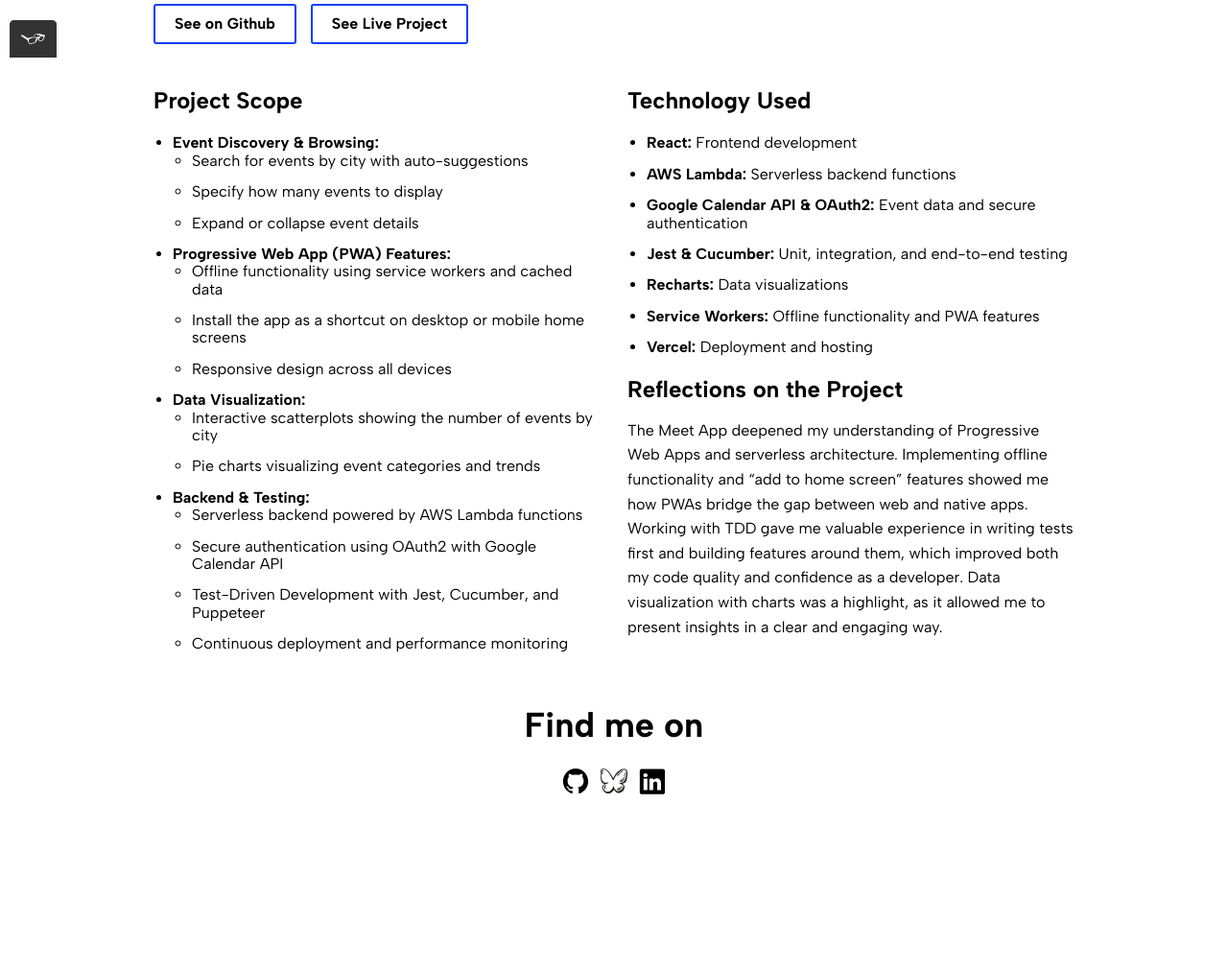
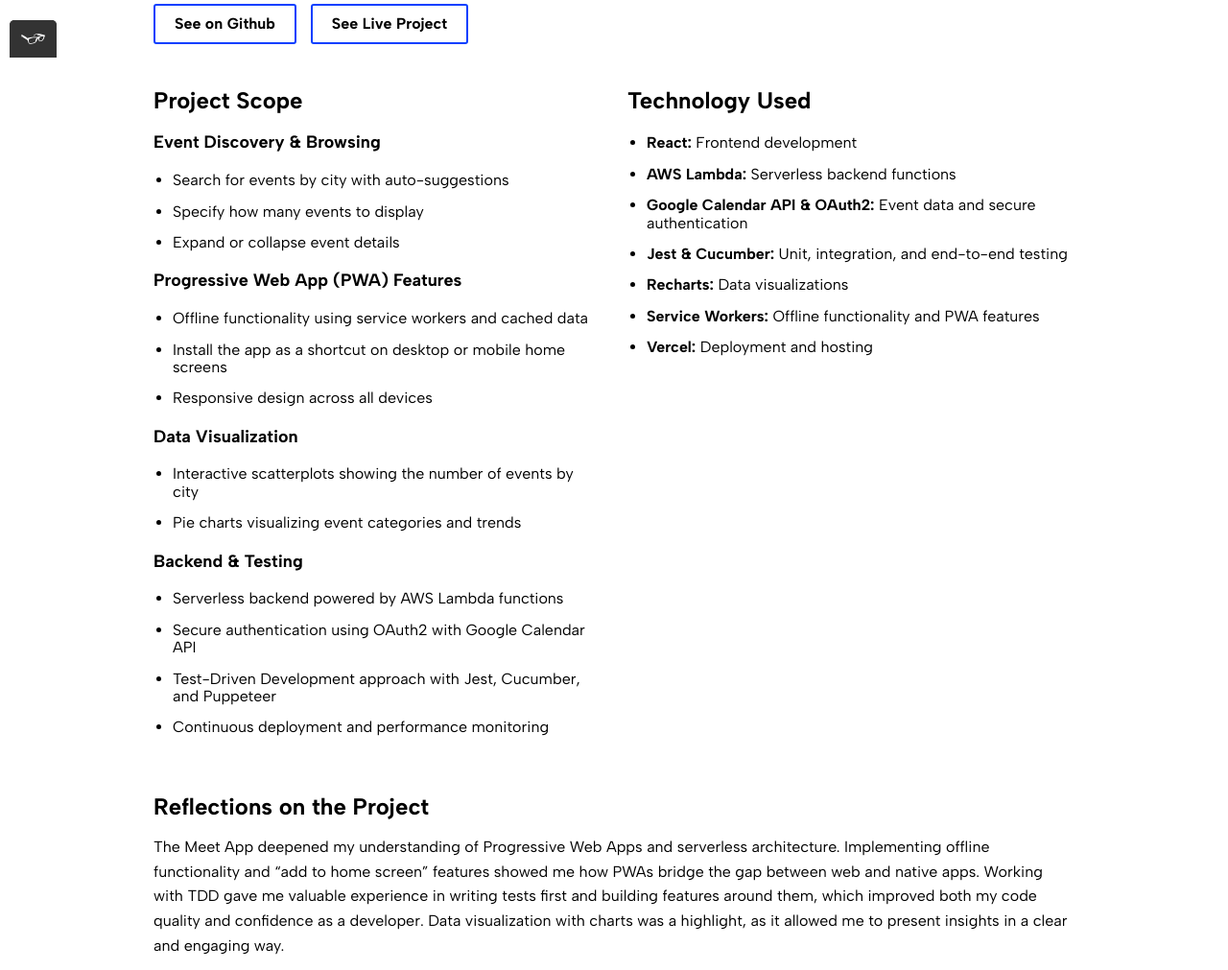
Before and after one commit to Marcin-Marcin-Marcin/portfolio-website, a plain HTML site: page meet-app.html in a window 1280 px wide. Shown: the part 740-1751 px from the top of the page at 96% size. Before the commit the page ends 1594 px from the top, so only its background shows below. Drawn offline with nearby package versions, Linux system fonts and the light colour scheme.

Commit message:
meet-app

```diff
--- a/meet-app.html
+++ b/meet-app.html
@@ -53,35 +53,33 @@
       <section class="project-columns">
         <div>
           <h4>Project Scope</h4>
-          <ul>
-            <li><strong>Event Discovery &amp; Browsing:</strong>
+
+          <h5>Event Discovery &amp; Browsing</h5>
           <ul>
             <li>Search for events by city with auto-suggestions</li>
             <li>Specify how many events to display</li>
             <li>Expand or collapse event details</li>
           </ul>
-            </li>
-            <li><strong>Progressive Web App (PWA) Features:</strong>
+
+          <h5>Progressive Web App (PWA) Features</h5>
           <ul>
             <li>Offline functionality using service workers and cached data</li>
             <li>Install the app as a shortcut on desktop or mobile home screens</li>
             <li>Responsive design across all devices</li>
           </ul>
-            </li>
-            <li><strong>Data Visualization:</strong>
+
+          <h5>Data Visualization</h5>
           <ul>
             <li>Interactive scatterplots showing the number of events by city</li>
             <li>Pie charts visualizing event categories and trends</li>
           </ul>
-            </li>
-            <li><strong>Backend &amp; Testing:</strong>
+
+          <h5>Backend &amp; Testing</h5>
           <ul>
             <li>Serverless backend powered by AWS Lambda functions</li>
             <li>Secure authentication using OAuth2 with Google Calendar API</li>
-                <li>Test-Driven Development with Jest, Cucumber, and Puppeteer</li>
+            <li>Test-Driven Development approach with Jest, Cucumber, and Puppeteer</li>
             <li>Continuous deployment and performance monitoring</li>
-              </ul>
-            </li>
           </ul>
         </div>
 
@@ -96,7 +94,9 @@
             <li><strong>Service Workers:</strong> Offline functionality and PWA features</li>
             <li><strong>Vercel:</strong> Deployment and hosting</li>
           </ul>
+        </div>
 
+        <div style="grid-column: 1 / -1;">
           <h4>Reflections on the Project</h4>
           <p>
             The Meet App deepened my understanding of Progressive Web Apps and serverless architecture. Implementing offline functionality and “add to home screen” features showed me how PWAs bridge the gap between web and native apps. Working with TDD gave me valuable experience in writing tests first and building features around them, which improved both my code quality and confidence as a developer. Data visualization with charts was a highlight, as it allowed me to present insights in a clear and engaging way.
```
Lines whose indentation alone changed are shown as unchanged.
